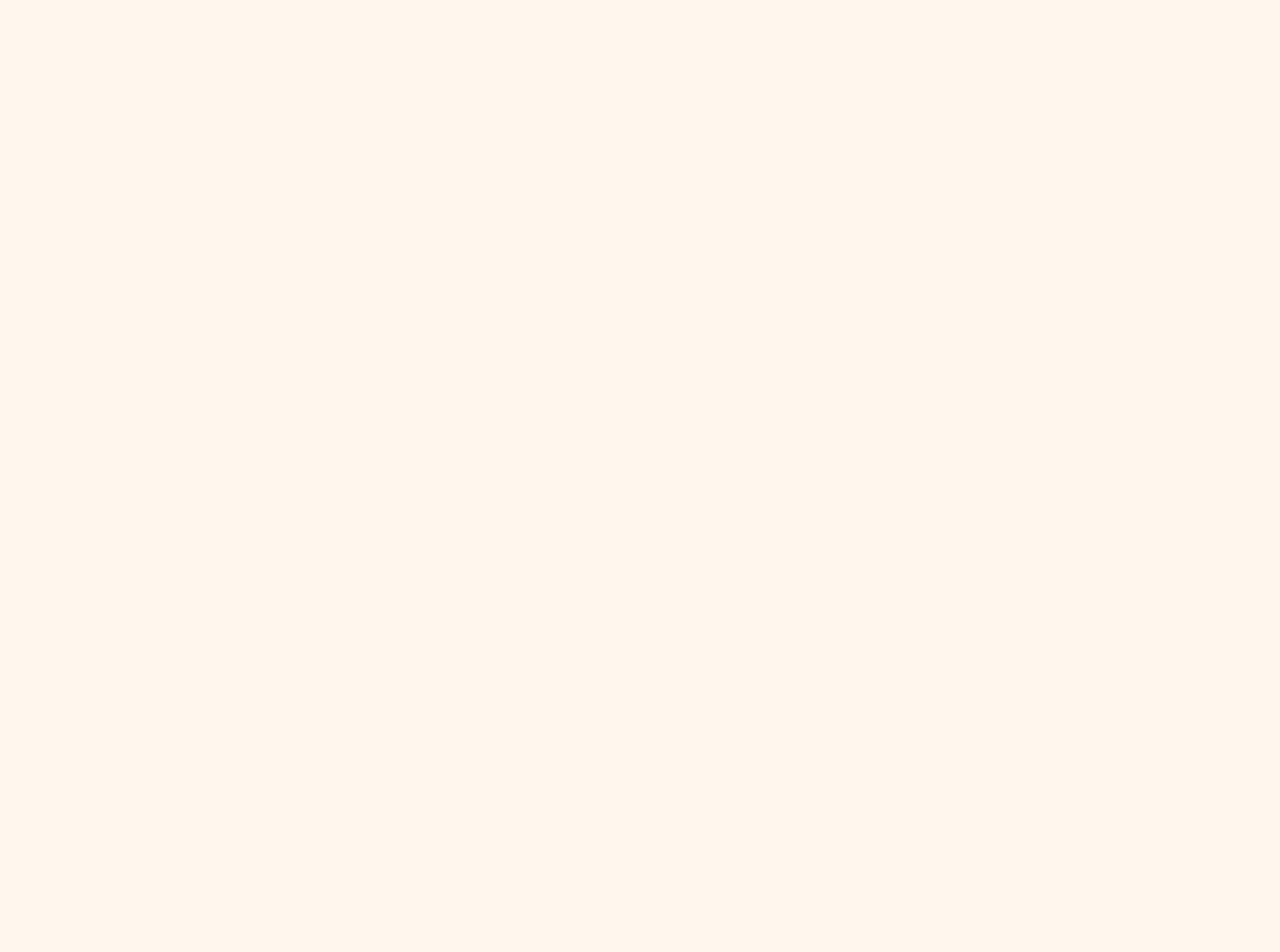
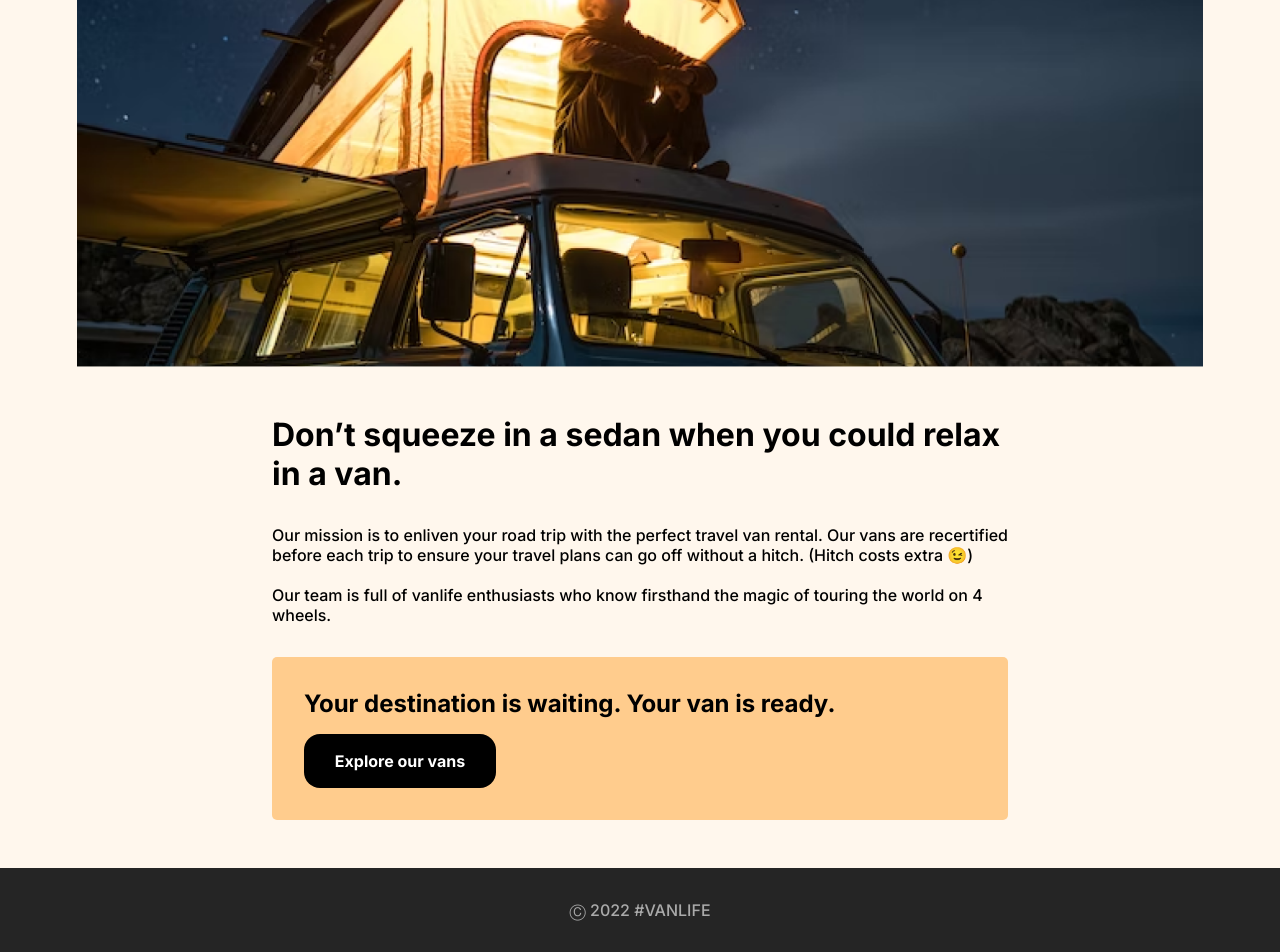
Before and after one commit to WaltsonZh/ReactRouter, a React (Vite) app: page /about in a window 1280 px wide. Shown: the part 208-1160 px from the top of the page. Before the commit the page ends 800 px from the top, so only its background shows below. Built offline with nearby package versions, Linux system fonts and the light colour scheme.

Commit message:
lesson 9: about page

```diff
--- a/src/App.jsx
+++ b/src/App.jsx
@@ -2,14 +2,18 @@ import React from 'react'
 import { BrowserRouter, Routes, Route, Link } from 'react-router-dom'
 import Home from './pages/Home'
 import About from './pages/About'
+import NavBar from './components/NavBar'
+import Footer from './components/Footer'
 
 export default function App() {
   return (
     <BrowserRouter>
+      <NavBar />
       <Routes>
         <Route path='/' element={<Home />} />
         <Route path='/about' element={<About />} />
       </Routes>
+      <Footer />
     </BrowserRouter>
   )
 }
--- a/src/components/Footer.css
+++ b/src/components/Footer.css
@@ -2,7 +2,7 @@
   position: sticky;
   top: 100%;
   background: var(--footer-bg-color);
-  height: 5em;
+  padding: 2em;
   display: flex;
   justify-content: center;
   align-items: center;
--- a/src/components/NavBar.css
+++ b/src/components/NavBar.css
@@ -1,8 +1,11 @@
 .NavBar {
   display: flex;
+  position: sticky;
+  bottom: 0;
   justify-content: space-between;
   padding: 2em 1.5em;
   background: var(--theme-color);
+
 }
 
 .title {
--- a/src/index.css
+++ b/src/index.css
@@ -18,63 +18,3 @@ body {
   display: flex;
   flex-direction: column;
 }
-
-.Home {
-  background: linear-gradient(rgba(0, 0, 0, 0.46) 0%, rgba(0, 0, 0, 0.46) 100%), url('/public/images/home.png');
-  background-repeat: no-repeat;
-  background-size: cover;
-  color: white;
-  height: 48em;
-  padding: 4em 2em;
-  display: flex;
-  justify-content: center;
-  align-items: center;
-  flex-grow: 1;
-}
-
-.Home--content {
-  width: 32em;
-}
-
-.Home--content > h3 {
-  font-size: 2em;
-  font-weight: 800;
-  margin: 1.2em 0;
-}
-
-.Home--content > p {
-  font-weight: 500;
-}
-
-.btn {
-  border: none;
-  background: var(--interact-color);
-  width: 100%;
-  height: 3em;
-  border-radius: 5px;
-  color: white;
-  font-size: 1em;
-  font-weight: 700;
-  margin: 3em 0;
-  z-index: 1;
-  position: relative;
-}
-
-.btn::before {
-  content: '';
-  top: 0;
-  left: 0;
-  width: 0;
-  height: 100%;
-  position: absolute;
-  background: var(--interact-active-color);
-  z-index: -1;
-  border-radius: 5px;
-  transition: all 0.3s ease-in-out;
-}
-
-.btn:hover::before {
-  left: unset;
-  right: 0;
-  width: 100%;
-}
--- /dev/null
+++ b/src/pages/About.css
@@ -0,0 +1,60 @@
+.About {
+  display: flex;
+  flex-direction: column;
+  align-items: center;
+}
+
+.About--header {
+  object-fit: cover;
+  max-width: 100%;
+  max-height: 30em;
+}
+
+.About--content {
+  margin: 3em;
+  max-width: 46em;
+  display: grid;
+  gap: 2em;
+}
+
+.About--content > h3 {
+  font-size: 2em;
+}
+
+.About--content > p {
+  font-weight: 500;
+}
+
+.About--explore {
+  max-width: 46em;
+  background: #FFCC8D;
+  padding: 2em;
+  display: flex;
+  flex-direction: column;
+  gap: 1em;
+  border-radius: 5px;
+}
+
+.About--explore > h4 {
+  font-size: 24px;
+}
+
+.About--btn {
+  border: none;
+  width: 12em;
+  height: 3.4em;
+  background: black;
+  color: white;
+  border-radius: 1em;
+  font-weight: 700;
+  font-size: 1em;
+  transition: all .2s;
+}
+
+.About--btn:hover {
+  background: #363636;
+}
+
+.About--btn:active {
+  background: black;
+}
--- a/src/pages/About.jsx
+++ b/src/pages/About.jsx
@@ -1,11 +1,23 @@
 import React from 'react'
-import NavBar from '../components/NavBar'
+import './About.css'
 
 export default function About() {
   return (
-    <div>
-      <NavBar />
-      <h1>About</h1>
+    <div className='About'>
+      <img className='About--header' src='/images/about.png' />
+      <div className='About--content'>
+        <h3>Don’t squeeze in a sedan when you could relax in a van.</h3>
+        <p>
+          Our mission is to enliven your road trip with the perfect travel van rental. Our vans are recertified before each trip to ensure your travel plans can go off without a hitch. (Hitch costs extra 😉)
+          <br />
+          <br />
+          Our team is full of vanlife enthusiasts who know firsthand the magic of touring the world on 4 wheels.
+        </p>
+        <div className='About--explore'>
+          <h4>Your destination is waiting. Your van is ready.</h4>
+          <button className='About--btn'>Explore our vans</button>
+        </div>
+      </div>
     </div>
   )
 }
--- /dev/null
+++ b/src/pages/Home.css
@@ -0,0 +1,47 @@
+.Home {
+  background: linear-gradient(rgba(0, 0, 0, 0.46) 0%, rgba(0, 0, 0, 0.46) 100%), url('/public/images/home.png');
+  background-repeat: no-repeat;
+  background-size: cover;
+  color: white;
+  height: 48em;
+  padding: 4em 2em;
+  display: flex;
+  justify-content: center;
+  align-items: center;
+  flex-grow: 1;
+}
+
+.Home--content {
+  width: 32em;
+}
+
+.Home--content > h3 {
+  font-size: 2em;
+  font-weight: 800;
+  margin: 1.2em 0;
+}
+
+.Home--content > p {
+  font-weight: 500;
+}
+
+.Home--btn {
+  border: none;
+  background: var(--interact-color);
+  width: 100%;
+  height: 3em;
+  border-radius: 5px;
+  color: white;
+  font-size: 1em;
+  font-weight: 700;
+  margin: 3em 0;
+  transition: all .2s;
+}
+
+.Home--btn:hover {
+  background: var(--interact-active-color);
+}
+
+.Home--btn:active {
+  background: var(--interact-color);
+}
--- a/src/pages/Home.jsx
+++ b/src/pages/Home.jsx
@@ -1,20 +1,14 @@
 import React from 'react'
-import NavBar from '../components/NavBar'
-import Footer from '../components/Footer'
-import { Link } from 'react-router-dom'
+import './Home.css'
 
 export default function Home() {
   return (
-    <>
-      <NavBar />
-      <div className='Home'>
-        <div className='Home--content'>
-          <h3>You got the travel plans, we got the travel vans.</h3>
-          <p>Add adventure to your life by joining the #vanlife movement. Rent the perfect van to make your perfect road trip.</p>
-          <button className='btn'>Find your van</button>
-        </div>
+    <div className='Home'>
+      <div className='Home--content'>
+        <h3>You got the travel plans, we got the travel vans.</h3>
+        <p>Add adventure to your life by joining the #vanlife movement. Rent the perfect van to make your perfect road trip.</p>
+        <button className='Home--btn'>Find your van</button>
       </div>
-      <Footer />
-    </>
+    </div>
   )
 }
```
Also changed, not shown: public/images/about.png (added), 1 other file (tests, documents, lock files or other folders).
